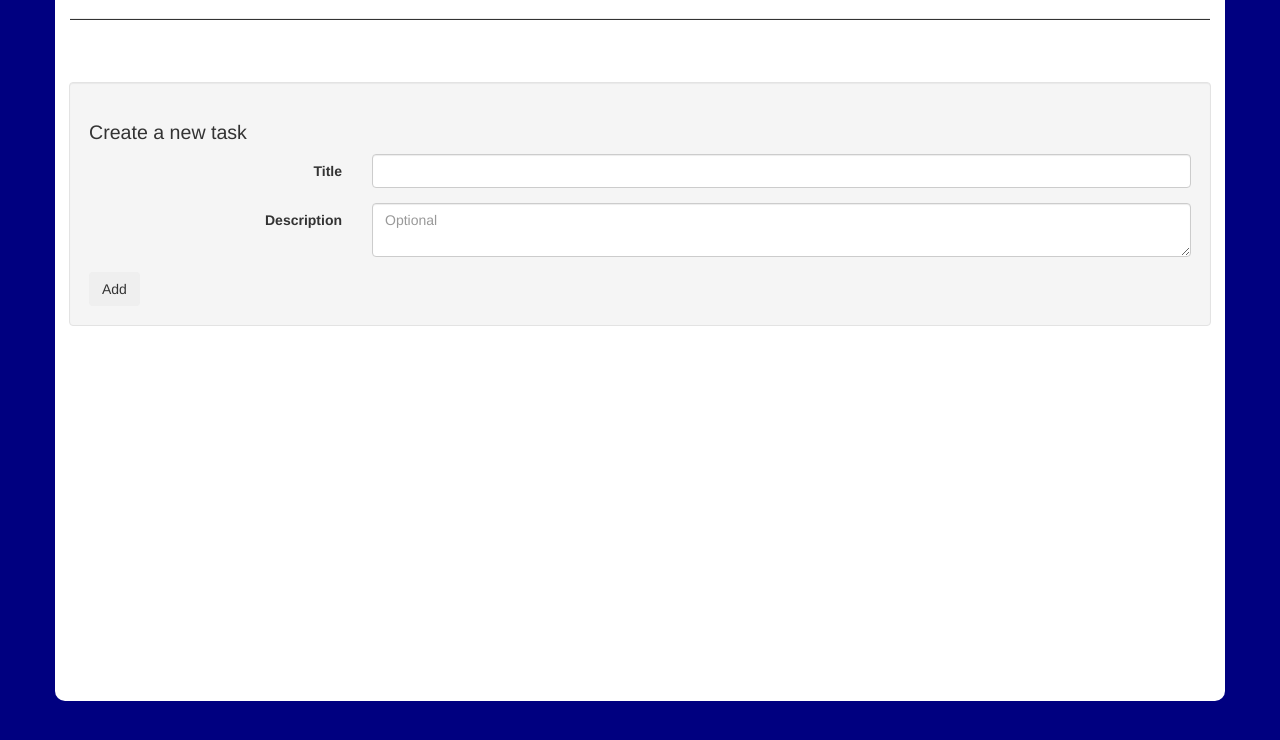
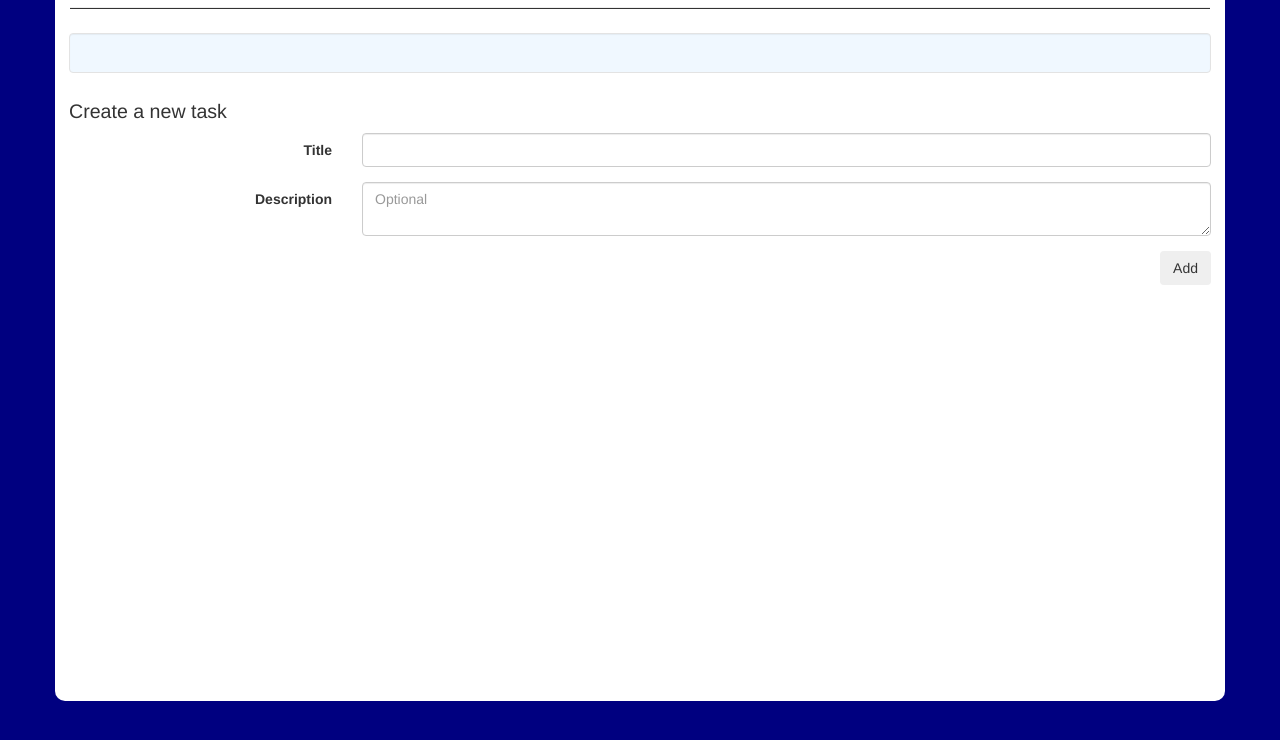
Before and after one commit to gbryan/mean-stack-todo-app, a website: page public/index.html in a window 1280 px wide. Shown: the part 80-820 px from the top of the page. Drawn offline with nearby package versions, Linux system fonts and the light colour scheme; no server answers.

Commit message:
[CHANGED] styles to draw attention to active tasks more than adding new task

```diff
--- a/public/index.html
+++ b/public/index.html
@@ -18,7 +18,8 @@
 		</header>
 		<hr>
 		<div id="todosNotCompleted" class="row">
-			<div class="todos-notcompleted" ng-repeat="todo in todos | filter: { completed: false }">
+			<div class="todos-notcompleted well">
+				<div ng-repeat="todo in todos | filter: { completed: false }">
 					<div class="todo-group">
 						<div class="row">
 							<div class="col-xs-1">
@@ -30,8 +31,9 @@
 							<div class="col-xs-11 col-xs-offset-1 todo-description">{{ todo.description }}</div>
 						</div>
 					</div>
+				</div>
 			</div><!--end repeated items-->
-			<form class="form-horizontal form-create-todo well" role="form">
+			<form class="form-horizontal form-create-todo" role="form">
 				<h3>Create a new task</h3>
 				<div class="form-group">
 					<label for="todoTitle" class="col-xs-3 control-label">Title</label>
@@ -45,7 +47,7 @@
 						<textarea placeholder="Optional" class="form-control" id="todoDescription" ng-model="formData.description"></textarea>
 					</div>
 				</div>
-				<button class="btn" ng-click="create()">Add</button>
+				<button class="btn pull-right" ng-click="create()">Add</button>
 			</form>
 		</div>
 		<div id="todosCompleted" class="row">
--- a/public/stylesheets/style.css
+++ b/public/stylesheets/style.css
@@ -9,6 +9,7 @@ body {
 hr {
     height: 1px;
     background: #333;
+    margin: 10px 0 10px 0;
 }
 
 h3 {
@@ -27,6 +28,10 @@ form.form-create-todo {
 	padding: 1em;
 }
 
+#todosCompleted {
+	margin-top: 1em;
+}
+
 #page-content {
 	margin-top: 1.5em;
 	background-color: white;
@@ -36,7 +41,10 @@ form.form-create-todo {
 
 header {
 	margin-top: 1.2em;
-	margin-bottom: 1.5em;
+}
+
+.well {
+	background-color: aliceblue;
 }
 
 header h1 {
```
Lines whose indentation alone changed are shown as unchanged.
